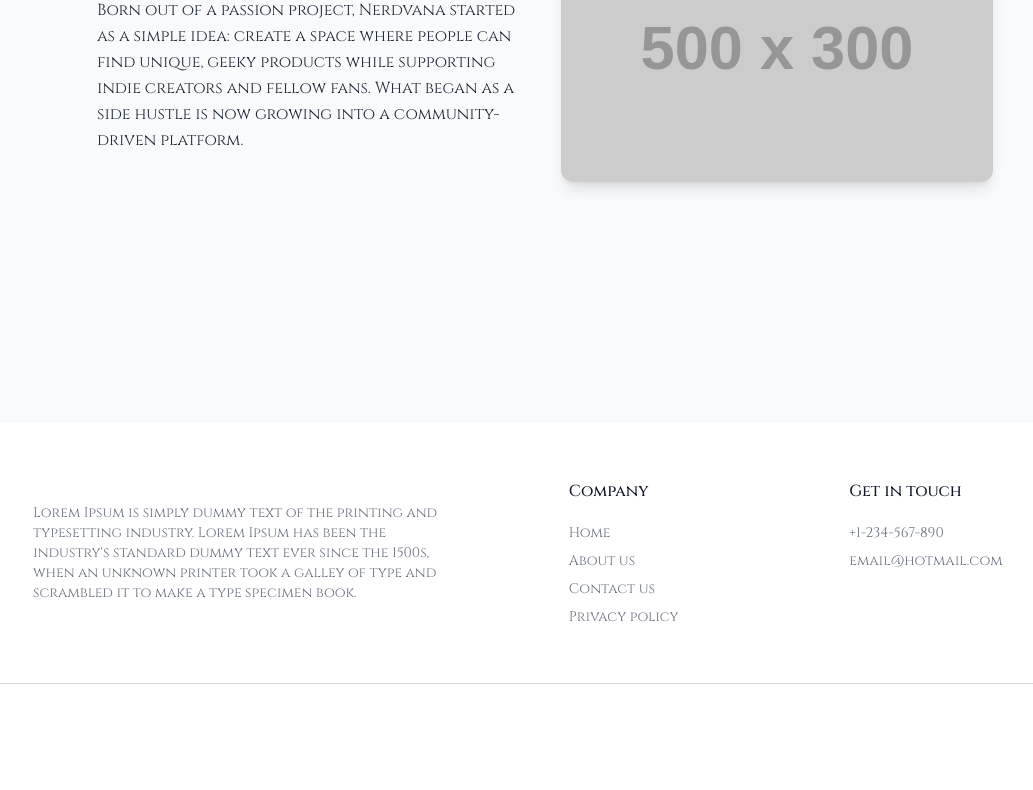
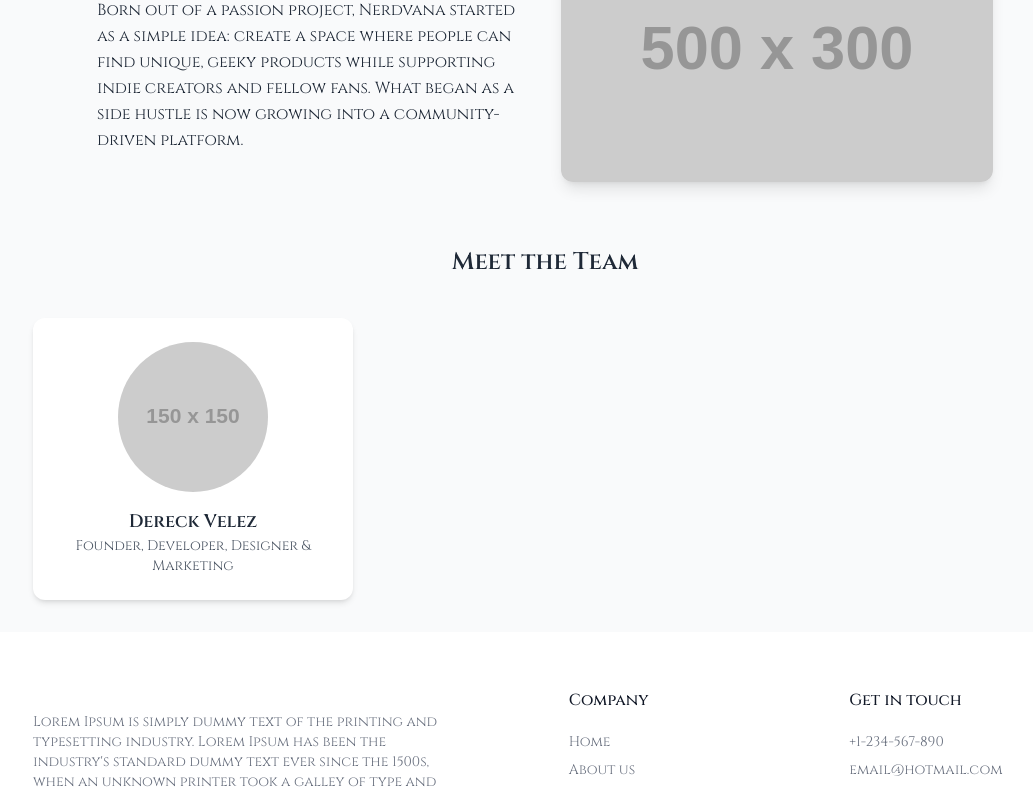
Before and after one commit to DJVelz/Nerdvana, a Next.js app: page /about in a window 1280 px wide. Shown: the part 450-1240 px from the top of the page, without its empty margins (95-1128 px from the left). Before the commit the page ends 1134 px from the top, so only its background shows below. Built offline with nearby package versions, Linux system fonts and the light colour scheme.

Commit message:
added team section

```diff
--- a/app/about/page.jsx
+++ b/app/about/page.jsx
@@ -38,6 +38,21 @@ export default function About() {
                             />
                         </div>
                     </section>
+
+                    <section className="w-full max-w-5xl text-center">
+                        <h2 className="text-2xl font-bold mb-10">Meet the Team</h2>
+                        <div className="grid sm:grid-cols-2 md:grid-cols-3 gap-8">
+                            <div className="bg-white p-6 rounded-xl shadow-md">
+                                <img
+                                src="https://placehold.co/150x150"
+                                alt="Team member"
+                                className="rounded-full mx-auto mb-4"
+                                />
+                                <h3 className="text-lg font-semibold">Dereck Velez</h3>
+                                <p className="text-sm text-gray-600">Founder, Developer, Designer & Marketing</p>
+                            </div>
+                        </div>
+                    </section>
                 </main>
             <Footer/>
         </>
```
